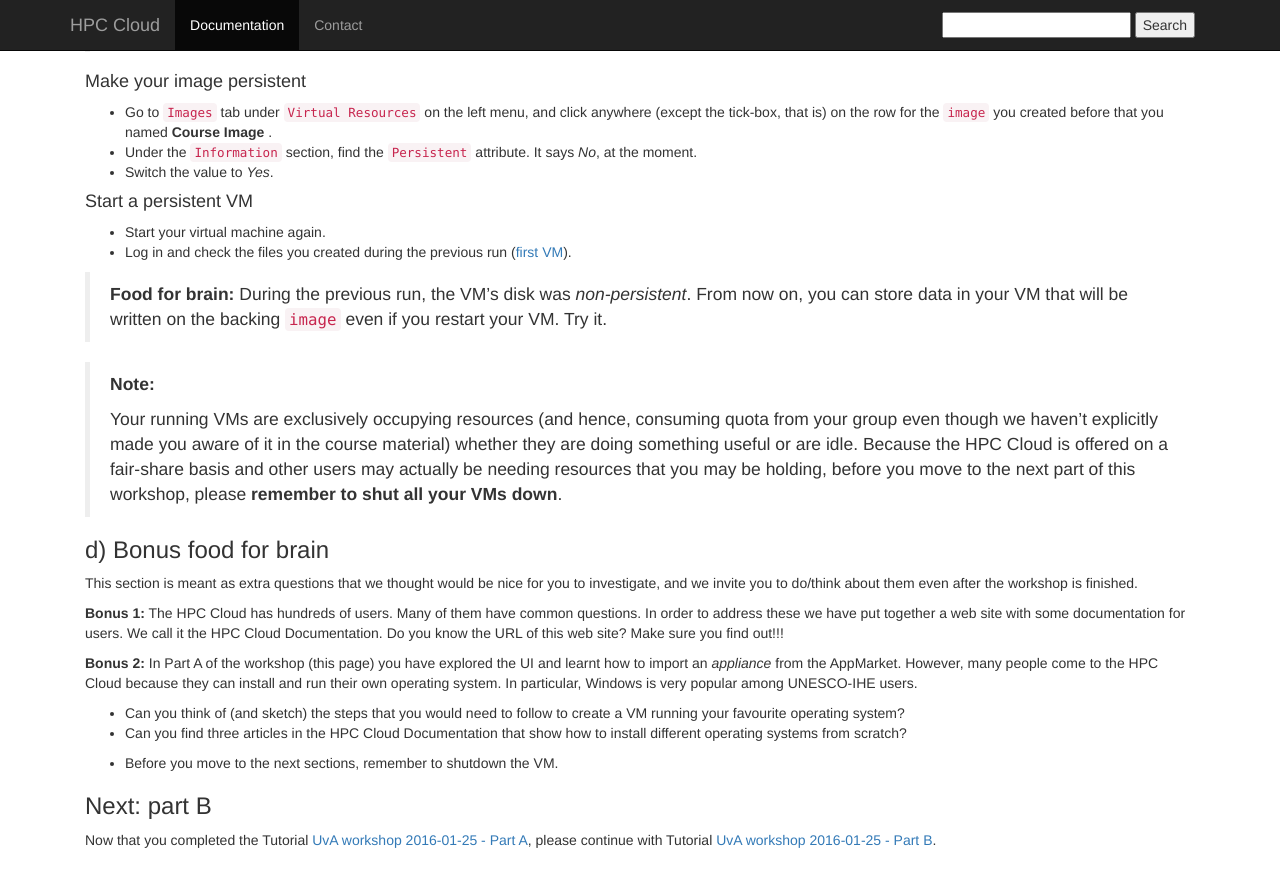
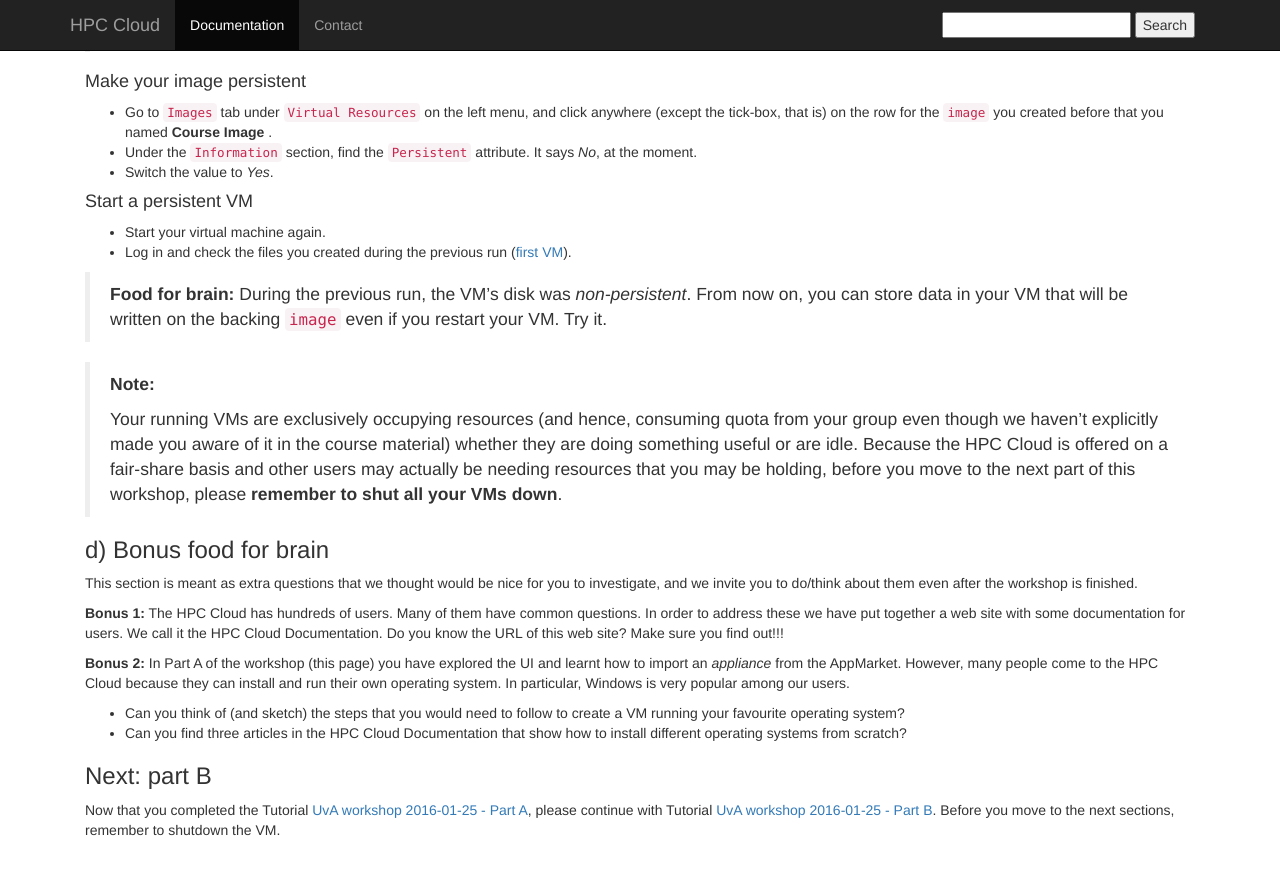
Before and after one commit to sara-nl/clouddocs, a Jekyll site: the page built from UvAworkshop-2016-01-25/UvAworkshop-2016-01-25-partA.markdown, in a window 1280 px wide and 900 px high, scrolled down 4878 px. Shown: the top 887 px of the window. Built offline with Jekyll 4.4.1, drawn with Linux system fonts in a browser that asks for light colours; nearby versions of some CDN libraries.

Commit message:
Update UvAworkshop-2016-01-25-partA.markdown

```diff
--- a/UvAworkshop-2016-01-25/UvAworkshop-2016-01-25-partA.markdown
+++ b/UvAworkshop-2016-01-25/UvAworkshop-2016-01-25-partA.markdown
@@ -275,12 +275,11 @@
 
 **Bonus 1:** The HPC Cloud has hundreds of users. Many of them have common questions. In order to address these we have put together a web site with some documentation for users. We call it the HPC Cloud Documentation. Do you know the URL of this web site? Make sure you find out!!!
 
-**Bonus 2:** In Part A of the workshop (this page) you have explored the UI and learnt how to import an _appliance_ from the AppMarket. However, many people come to the HPC Cloud because they can install and run their own operating system. In particular, Windows is very popular among UNESCO-IHE users.
+**Bonus 2:** In Part A of the workshop (this page) you have explored the UI and learnt how to import an _appliance_ from the AppMarket. However, many people come to the HPC Cloud because they can install and run their own operating system. In particular, Windows is very popular among our users.
 
   * Can you think of (and sketch) the steps that you would need to follow to create a VM running your favourite operating system?
   * Can you find three articles in the HPC Cloud Documentation that show how to install different operating systems from scratch?
 
-* Before you move to the next sections, remember to shutdown the VM.
 
 ### Next: part B
-Now that you completed the Tutorial [UvA workshop 2016-01-25 - Part A](UvAworkshop-2016-01-25-partA), please continue with Tutorial [UvA workshop 2016-01-25 - Part B](UvAworkshop-2016-01-25-partB).
+Now that you completed the Tutorial [UvA workshop 2016-01-25 - Part A](UvAworkshop-2016-01-25-partA), please continue with Tutorial [UvA workshop 2016-01-25 - Part B](UvAworkshop-2016-01-25-partB). Before you move to the next sections, remember to shutdown the VM.
```
